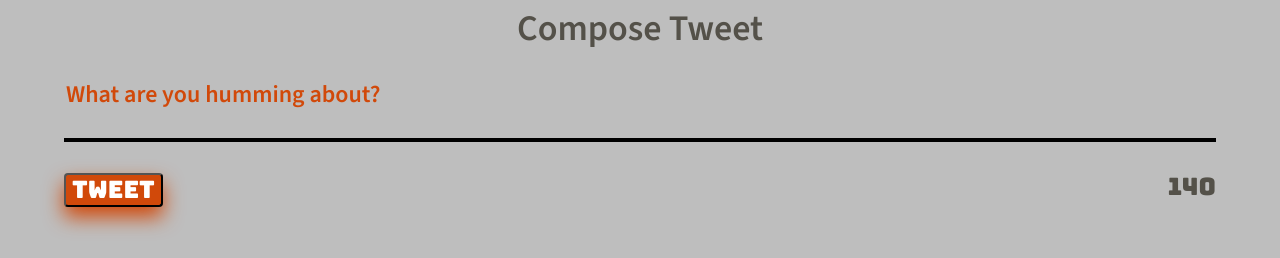
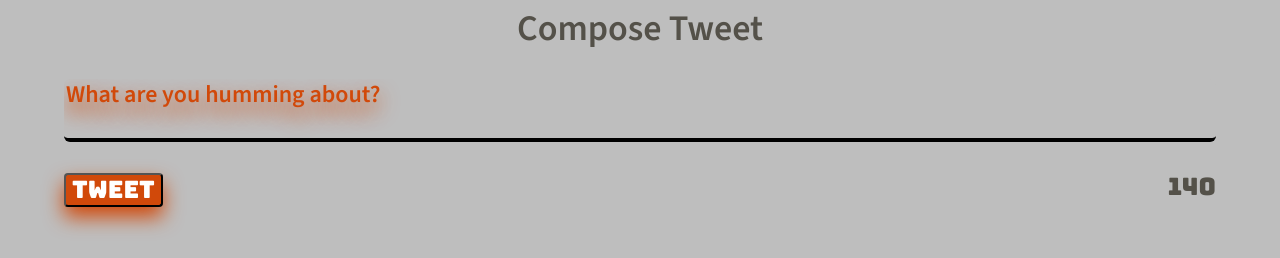
Before and after one commit to Atkinss1/tweeter, a website: page public/index.html in a window 1280 px wide. In both pictures the pointer is over the element "What are you humming about?". Shown: the part 542-800 px from the top of the page. Drawn offline with nearby package versions, Linux system fonts and the light colour scheme.

Commit message:
add: button and text area animation

```diff
--- a/public/styles/new-tweet.css
+++ b/public/styles/new-tweet.css
@@ -31,6 +31,23 @@ main {
   overflow: auto;
  }
 
+ .new-tweet textarea:hover {
+  min-height: auto;
+  width: 100%;
+  border: none;
+  border-bottom: 4px solid black;
+  box-sizing: border-box;
+  border-radius: 6px;
+  background-color:  #bebebe;
+  font-size: inherit;
+  font-weight: bold;
+  resize: none;
+  outline: none;
+  overflow: auto;
+  text-shadow: 0 10px 20px rgb(209, 73, 10);
+  transition: text shadow 1s ease-in;
+ }
+
  .new-tweet ::placeholder {
   color:rgb(209, 73, 10);
   font-weight: bold;
@@ -52,7 +69,7 @@ main {
   }
 
   .button:hover {
-  animation: button 0.4s ease-out;
+  animation: button 1s ease-out infinite;
   }
 
   @keyframes button {
```
